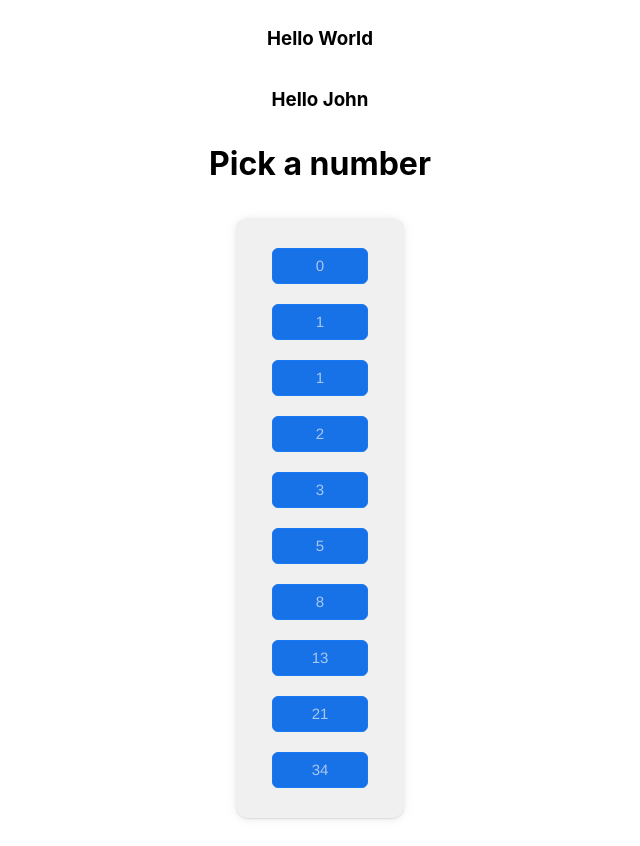
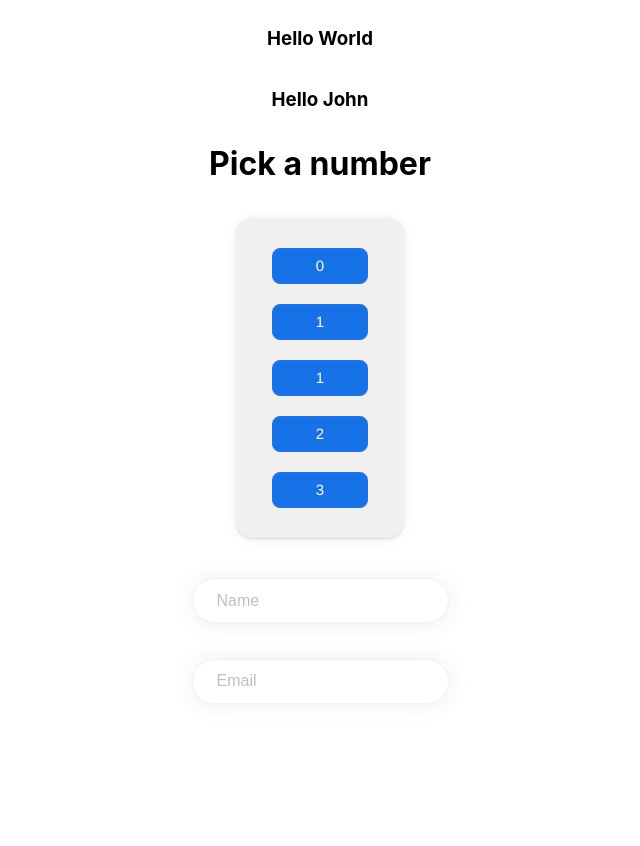
Before and after one commit to janne-nylund/styled-components, a React (Vite) app: page / in a window 1280 px wide. Shown: the whole page, without its empty margins (320-960 px from the left). After the commit the page ends 800 px from the top, so only its background shows below. Built offline with nearby package versions, Linux system fonts and the light colour scheme.

Commit message:
add new components

```diff
--- a/src/App.tsx
+++ b/src/App.tsx
@@ -3,6 +3,8 @@ import { ButtonWrapper } from "./ButtonWrapper";
 import { MyButton } from "./MyButton";
 import { fiboNums } from "./helperFns/fiboNums";
 import { Greeting } from "./Greeting";
+import { InputWrapper } from "./InputWrapper";
+import { MyInput } from "./StyledInput";
 
 const App: React.FC = () => {
   const [isLoading, setIsLoading] = useState<boolean>(true);
@@ -19,7 +21,7 @@ const App: React.FC = () => {
       <Greeting name="John" />
       <h1>Pick a number</h1>
       <ButtonWrapper>
-        {fiboNums(10).map((num) => (
+        {fiboNums(5).map((num) => (
           <MyButton
             key={num + Math.random()}
             text={num.toString()}
@@ -28,6 +30,12 @@ const App: React.FC = () => {
           />
         ))}
       </ButtonWrapper>
+      <InputWrapper>
+        <MyInput type="text" label="Enter first name" placeholder="Name" />
+      </InputWrapper>
+      <InputWrapper>
+        <MyInput type="email" label="Enter email address" placeholder="Email" />
+      </InputWrapper>
     </div>
   );
 };
--- a/src/ButtonWrapper.tsx
+++ b/src/ButtonWrapper.tsx
@@ -6,6 +6,7 @@ interface WrapperProps {
 
 const StyledWrapper = styled.div`
   margin: 20px auto;
+  margin-bottom: 40px;
   display: flex;
   flex-direction: column;
   justify-content: center;
@@ -13,7 +14,7 @@ const StyledWrapper = styled.div`
   width: 8rem;
   background-color: #f0f0f0;
   padding: 20px;
-  border-radius: 12px;
+  border-radius: 16px;
   box-shadow: 0 1px 1px rgba(0, 0, 0, 0.04), 0 1px 2px rgba(0, 0, 0, 0.04),
     0 1px 4px rgba(0, 0, 0, 0.04), 0 1px 8px rgba(0, 0, 0, 0.04),
     0 1px 16px rgba(0, 0, 0, 0.04);
--- /dev/null
+++ b/src/InputWrapper.tsx
@@ -0,0 +1,15 @@
+import styled from "styled-components";
+
+interface WrapperProps {
+  children: React.ReactNode | React.ReactNode[];
+}
+
+const StyledWrapper = styled.div`
+  display: flex;
+  flex-direction: column;
+  position: relative;
+`;
+
+export const InputWrapper: React.FC<WrapperProps> = ({ children }) => {
+  return <StyledWrapper>{children}</StyledWrapper>;
+};
--- a/src/MyButton.tsx
+++ b/src/MyButton.tsx
@@ -14,8 +14,8 @@ interface ButtonProps {
 const StyledButton = styled.button<StyledProps>`
   background-color: ${(props) => (props.$loading ? "#e2e2e2" : "#1771e7")};
   border: 1px solid ${(props) => (props.$loading ? "#d6d6d6" : "#1877f2")};
-  border-radius: 6px;
-  color: #aac7ee;
+  border-radius: 8px;
+  color: #fff;
   flex-grow: 1;
   font-family: SFProText-Regular, Helvetica, Arial, sans-serif;
   font-size: 15px;
@@ -29,9 +29,9 @@ const StyledButton = styled.button<StyledProps>`
 
   // when hovered
   &:hover {
-    background-color: #1772e9;
+    background-color: #1459b4;
     border: 1px solid #165ebd;
-    color: #fff;
+    color: #d3e1f3;
     font-size: 15px;
     font-weight: bold;
     transition: 0.2s;
--- /dev/null
+++ b/src/StyledInput.tsx
@@ -0,0 +1,62 @@
+import styled from "styled-components";
+
+interface InputProps {
+  type: string;
+  label: string;
+  placeholder: string;
+}
+
+const StyledLabel = styled.label`
+  color: rgb(14, 182, 90);
+  font-size: 0.8rem;
+  font-weight: bold;
+  font-variant: small-caps;
+  margin-left: 1.5rem;
+  margin-top: 0.7rem;
+  display: block;
+  transition: all 0.1s;
+  transform: translate(-0.5rem, -5.2rem);
+`;
+
+const StyledInput = styled.input`
+  color: #333;
+  font-size: 1rem;
+  margin: 0 auto;
+  padding: 0.8rem 1.5rem;
+  border: 1px solid hsl(0, 0%, 95%);
+  border-radius: 50px;
+  display: block;
+  box-shadow: 0 1px 24px rgba(0, 0, 0, 0.07);
+
+  &::placeholder {
+    color: hsl(0, 0%, 75%);
+    transition: all 0.2s;
+  }
+
+  &:focus {
+    outline: 1px solid rgba(0, 153, 70, 0.3);
+    outline-offset: 2px;
+    box-shadow: 0 1px 16px rgba(0, 153, 70, 0.1);
+  }
+
+  &:placeholder-shown + ${StyledLabel} {
+    opacity: 0;
+    visibility: hidden;
+    -webkit-transform: translateY(-4rem);
+    transform: translateY(-4rem);
+  }
+`;
+
+export const MyInput: React.FC<InputProps> = ({ type, label, placeholder }) => {
+  return (
+    <>
+      <StyledInput
+        placeholder={placeholder}
+        type={type}
+        autoComplete="off"
+        spellCheck="false"
+      />
+      <StyledLabel>{label.toLowerCase()}</StyledLabel>
+    </>
+  );
+};
```
